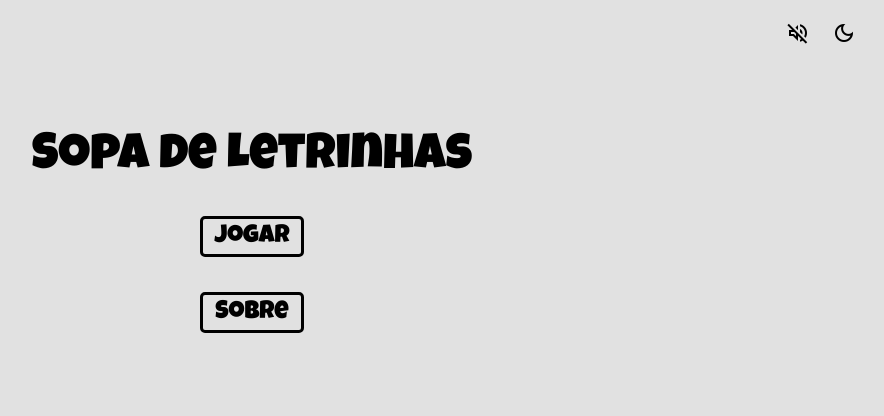
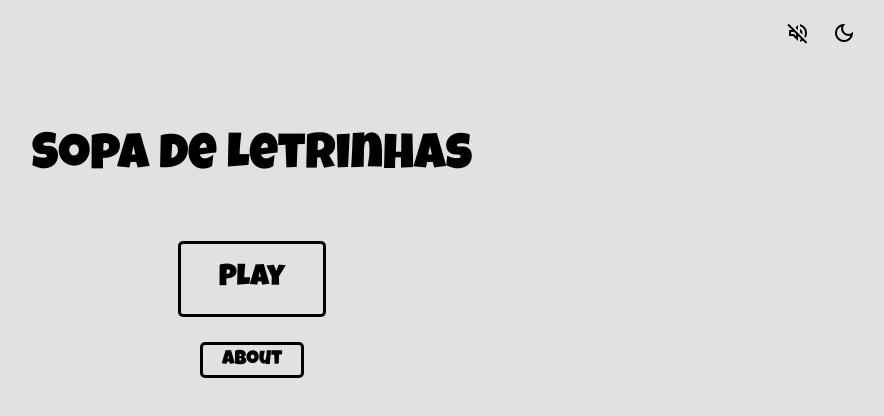
Before and after one commit to ArthurGerman/projeto_letrinha, a SvelteKit app: page / in a window 1280 px wide. Shown: the top 416 px of the page, without its empty margins (388-1272 px from the left). Built offline with nearby package versions, Linux system fonts and the light colour scheme.

Commit message:
modificação nos botões do menu

```diff
--- a/src/routes/+page.svelte
+++ b/src/routes/+page.svelte
@@ -26,13 +26,13 @@
 
 <div class="container">
 	<div class="theme">
-		<button title="Mudo" id="musica" on:click={alterar_musica}>
+		<button title="Mute" id="musica" on:click={alterar_musica}>
 			<span class="material-symbols-outlined">
 				{$musicaLigada ? 'volume_up' : 'volume_off'} <!--"volume_up/volume_off" são os dois ícones de volumes que utilizamos aqui para a função de tocar música-->
 			</span>
 		</button>
 
-		<button title="Mudar tema" id="muda_tema" on:click={mudarTema}>
+		<button title="Change theme" id="muda_tema" on:click={mudarTema}>
 			<span class="material-symbols-outlined">{$tema === 'light' ? 'dark_mode' : 'routine'}</span> <!--"routine" é o símbolo de sol e "dark_mode" é a lua. Ambos nós importamos através de uma API do Google Icons-->
 		</button>
 	</div>
@@ -40,8 +40,8 @@
 	<div class="menu">
 		<h1>Sopa de Letrinhas</h1>
 
-		<a class="options" href="/jogo" title="Jogar">Jogar</a>
+		<a class="options" id="play" href="/jogo" title="Play">Play</a>
 		<br />
-		<a class="options" href="/sobre" title="Sobre o jogo">Sobre</a>
+		<a class="options" id="about" href="/sobre" title="About the game">About</a>
 	</div>
 </div>
--- a/src/routes/jogo/+page.svelte
+++ b/src/routes/jogo/+page.svelte
@@ -186,7 +186,7 @@
 
 	<!-- Exibe mensagem final quando o jogo termina -->
 	{#if $game.jogoFinalizado}
-		<p>
+		<p id="jogo_finalizado">
 			{$game.tentativas[$game.rodadaAtual].join('') === $game.palavraSecreta
 				? 'Você acertou!'
 				: `A palavra era: ${$game.palavraSecreta}`}
--- a/src/styles/global.css
+++ b/src/styles/global.css
@@ -63,21 +63,31 @@ body {
 
 /* Estilização dos links da classe "options"(Jogar e Sobre).*/
 a.options {
-    display: block;
+    align-items: center;
+    justify-content: center;
+    display: flex;
     border-style: solid;
     border-width: 3px;
     border-radius: 5px;
-    width: 20%;
     padding: 5px;
     color: var(--FontColor_light);
-    margin-bottom: 10px;
+    /*margin-bottom: 10px;*/
     text-align: center;
     text-decoration: none;
 }
 a.options:hover{
     color: var(--hover_light)
 }
-
+a#play{ /* Estilização específica*/
+    margin-top: 25px;
+    width: 30%;
+    font-size: 30px;
+    height: 60px;
+}
+a#about{ /* Estilização específica*/
+    width: 20%;
+    font-size: 20px;
+}
 
 
 
--- a/src/styles/jogo.css
+++ b/src/styles/jogo.css
@@ -91,6 +91,10 @@ td.bloco span {
 .letterSp:hover {
     background-color: var(--kb_light-hover);
 }
+#jogo_finalizado{
+    font-family: 'Lucida Sans', 'Lucida Sans Regular', 'Lucida Grande', 'Lucida Sans Unicode', Geneva, Verdana, sans-serif;
+    font-weight: bold;
+}
 
 /*Estilização do teclado no "dark-theme"*/
 .dark-theme .letter{
```
Also changed, not shown: src/palavras.ts (+16 -1 lines).
